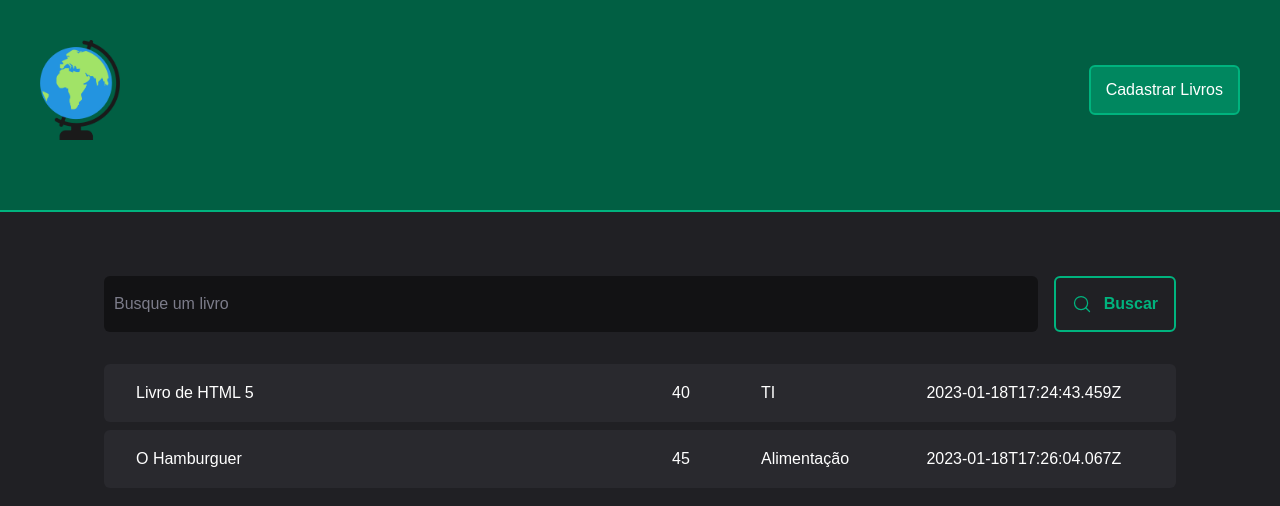
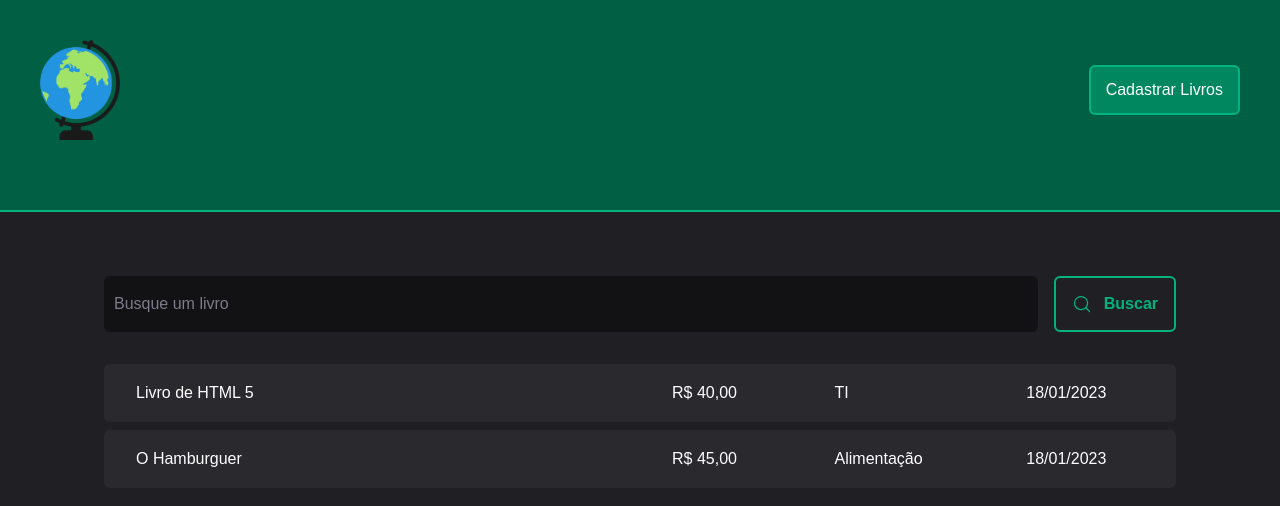
Before and after one commit to giovannirp/bookstore, a React (Vite) app in the folder boockStore/: page / in a window 1280 px wide. Shown: the top 506 px of the page. Built offline with nearby package versions, Linux system fonts and the light colour scheme; data requests are answered from the project's data file.

Commit message:
feat: criando formatação de data

```diff
--- a/boockStore/src/pages/Main/Main.tsx
+++ b/boockStore/src/pages/Main/Main.tsx
@@ -2,6 +2,7 @@ import { useEffect, useState } from 'react'
 import { Header } from '../../components/Header'
 import { Search } from './components/Search'
 import { MainContainer, TableMain } from './styles'
+import { priceFormatter, dateFormater } from '../../ultis/formatter'
 
 interface Books {
   id: number
@@ -41,9 +42,9 @@ export function Main() {
               return (
                 <tr key={books.id}>
                   <td width="50%">{books.description}</td>
-                  <td>{books.price}</td>
+                  <td>{priceFormatter.format(books.price)}</td>
                   <td>{books.category}</td>
-                  <td>{books.createdAt}</td>
+                  <td>{dateFormater.format(new Date(books.createdAt))}</td>
                 </tr>
               )
             })}
```
